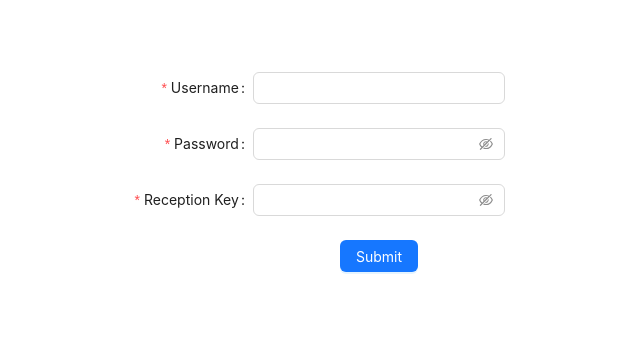
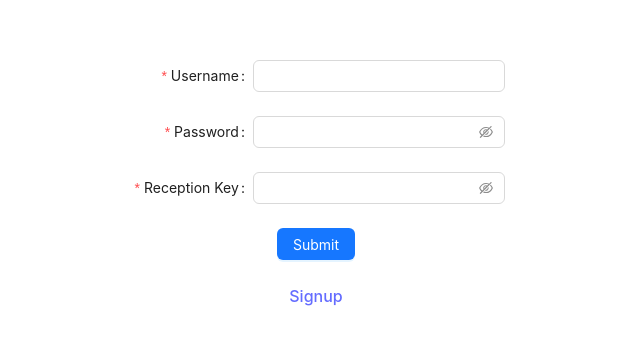
Before and after one commit to elwlwlwk/DoWeHarm, a React (Vite) app: page /signin in a window 1280 px wide. Shown: the part 216-560 px from the top of the page, without its empty margins (324-964 px from the left). Built offline with nearby package versions, Linux system fonts and the light colour scheme; no server answers.

Commit message:
refactor routing

```diff
--- a/src/App.tsx
+++ b/src/App.tsx
@@ -45,17 +45,16 @@ function App() {
     };
     checkSignin();
   }, [checkSignin, setCheckSignin, setIsSignin]);
+
+  if (!checkSignin && !isSignin) {
+    router.navigate("/signin");
+  }
+
   return (
     <>
       {contextHolder}
       <NotiContext.Provider value={{ notify }}>
-        {checkSignin ? (
-          <div>Loading</div>
-        ) : isSignin ? (
-          <RouterProvider router={router} />
-        ) : (
-          <SigninPage />
-        )}
+        {checkSignin ? <div>Loading</div> : <RouterProvider router={router} />}
       </NotiContext.Provider>
     </>
   );
--- a/src/Navbar.tsx
+++ b/src/Navbar.tsx
@@ -9,8 +9,9 @@ import {
 export const Navbar = () => {
   const [, setCheckSignin] = useRecoilState(checkSigninState);
   const [, setAuthInfoState] = useRecoilState(authInfoState);
-  const [, setIsSignin] = useRecoilState(isSigninState);
+  const [isSignin, setIsSignin] = useRecoilState(isSigninState);
   return (
+    isSignin && (
       <div>
         <Button
           onClick={() => {
@@ -24,5 +25,6 @@ export const Navbar = () => {
           Signout
         </Button>
       </div>
+    )
   );
 };
--- a/src/pages/SigninPage.tsx
+++ b/src/pages/SigninPage.tsx
@@ -7,6 +7,8 @@ import { useContext, useState } from "react";
 import { NotiContext } from "../App";
 import { ErrorMessage } from "../styles";
 import { isErrorResponse } from "../service/types";
+import { Link, redirect } from "react-router-dom";
+import { router } from "../router";
 
 export const SigninPage = () => {
   const { notify } = useContext(NotiContext);
@@ -89,12 +91,16 @@ export const SigninPage = () => {
           <Checkbox>Remember me</Checkbox>
         </Form.Item> */}
 
-        <Form.Item wrapperCol={{ offset: 8, span: 16 }}>
+        <Form.Item
+          // wrapperCol={{ offset: 8, span: 16 }}
+          style={{ display: "inline-block" }}
+        >
           <Button type="primary" htmlType="submit">
             Submit
           </Button>
         </Form.Item>
       </Form>
+      <Link to={"/signup"}>Signup</Link>
     </MainLayout>
   );
 };
--- /dev/null
+++ b/src/pages/SignupPage.tsx
@@ -0,0 +1,3 @@
+export const SignupPage = () => {
+  return <div>sign up</div>;
+};
```
Also changed, not shown: src/router.tsx (+12 -0 lines). Lines whose indentation alone changed are shown as unchanged.
